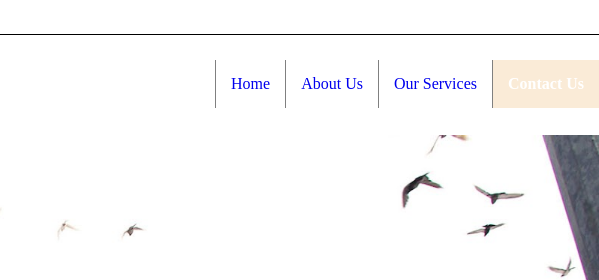
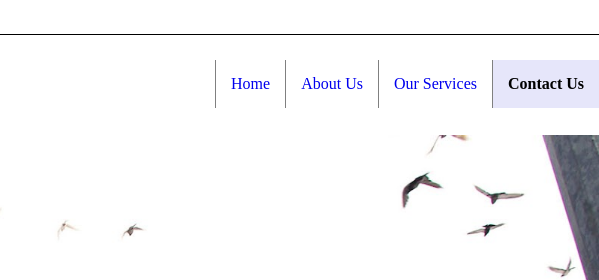
Before and after one commit to rednfar/KPD1023_KK4, a plain HTML site: page latihan.html in a window 1280 px wide. In both pictures the pointer is over the item "Contact Us". Shown: the top 280 px of the page, 681-1280 px from the left. Drawn offline with Linux system fonts and the light colour scheme.

Commit message:
Update latihan.html

```diff
--- a/latihan.html
+++ b/latihan.html
@@ -45,10 +45,10 @@
         padding: 15px;
       }
       .menu li:hover {
-        background-color: antiquewhite;
+        background-color: lavender;
       }
       .menu a:hover {
-        color:white;
+        color:black;
         font-weight: bold;
       }
       /*SLIDER*/
```
